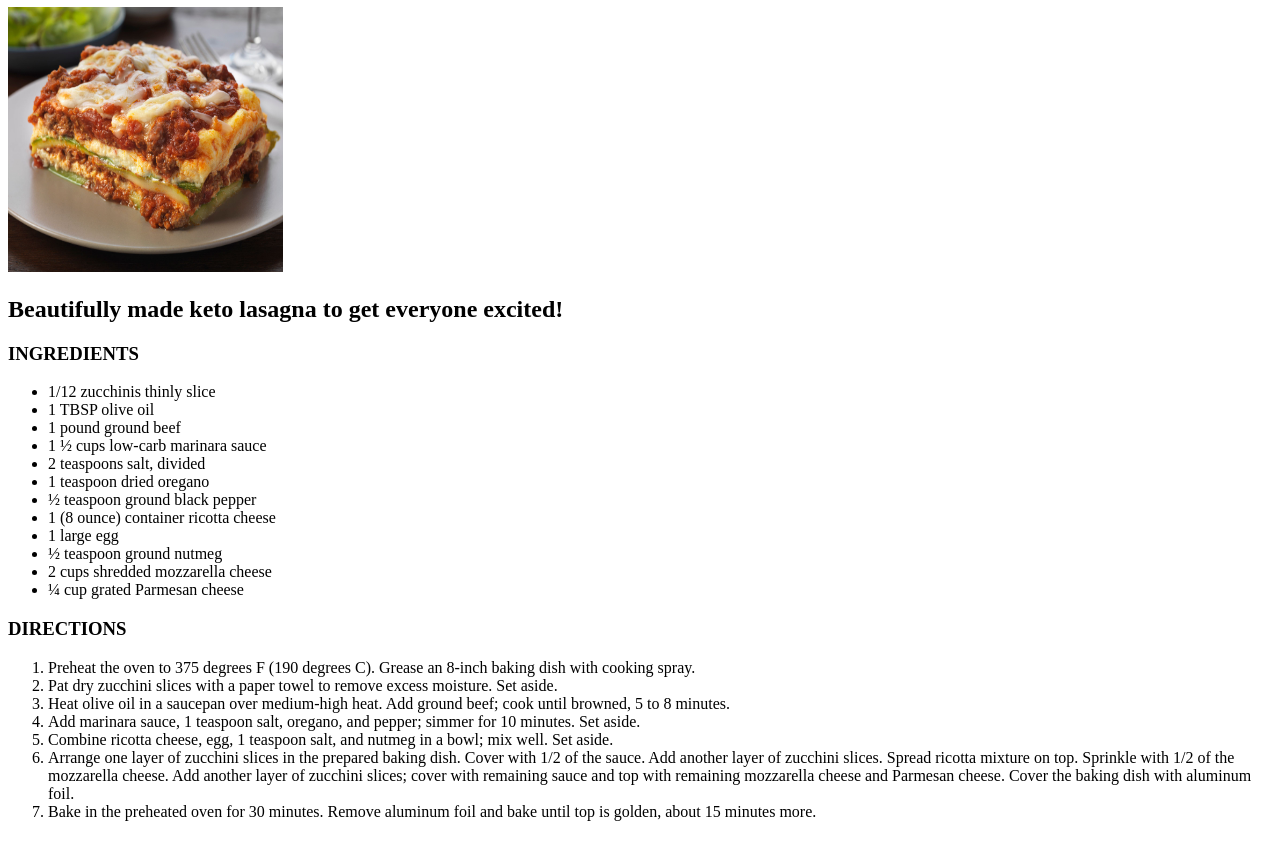
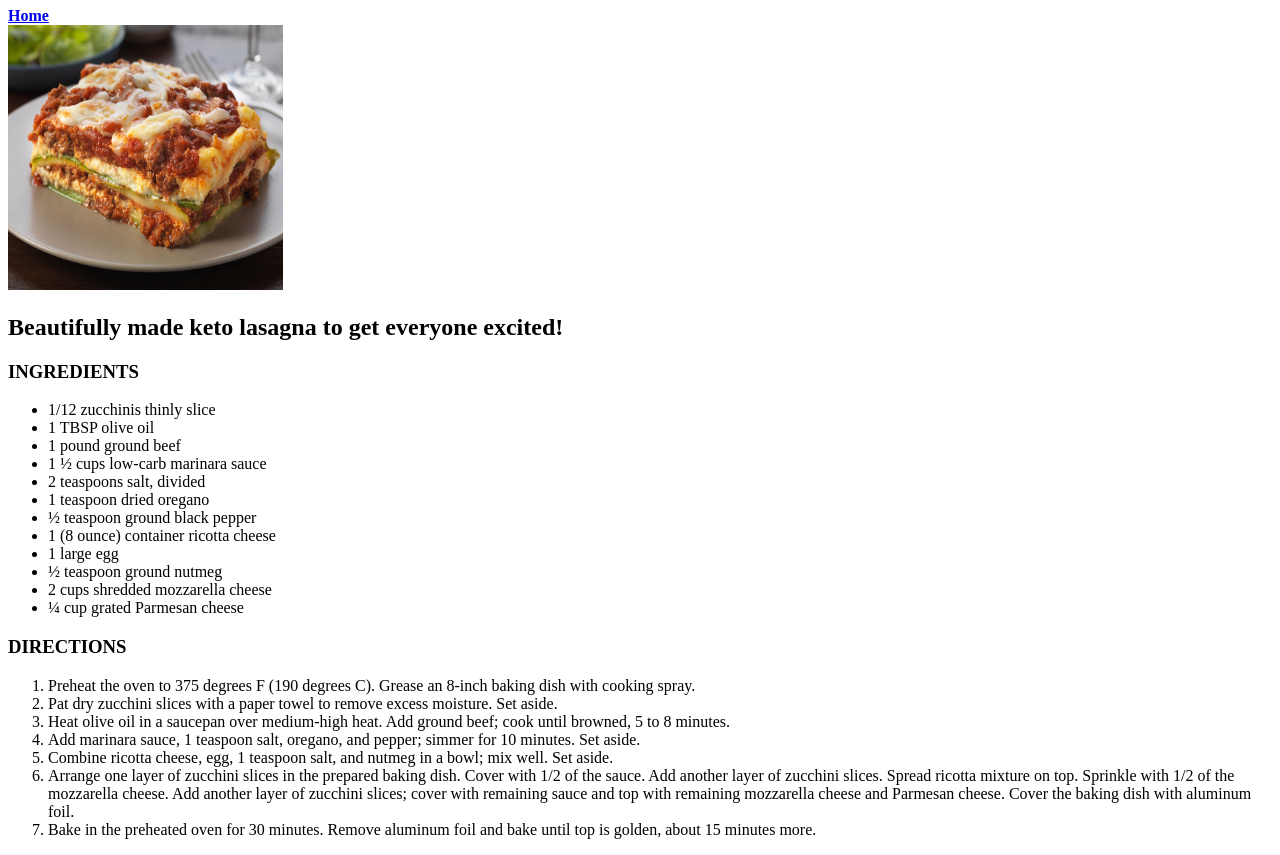
Before and after one commit to LimaCharlie84/Odin-recipes, a plain HTML site: page recipes/lasagna.html in a window 1280 px wide. Shown: the part 73-928 px from the top of the page. Drawn offline with Linux system fonts and the light colour scheme.

Commit message:
Add link anchor to return home

```diff
--- a/recipes/lasagna.html
+++ b/recipes/lasagna.html
@@ -7,6 +7,9 @@
     </head>
     <body>
     <h1>Zucchini lasagna recipe</h1>
+
+        <a href="../index.html"><strong>Home</strong></a>
+        <br>
 
         <img src="images/beefzuclas.jpg" alt="zucchini lasagna" width="275" height="265">
         <h2>Beautifully made keto lasagna to get everyone excited!</h2>
```
Also changed, not shown: recipes/garlicbutter.html (+3 -0 lines), recipes/sourdough.html (+3 -0 lines).
